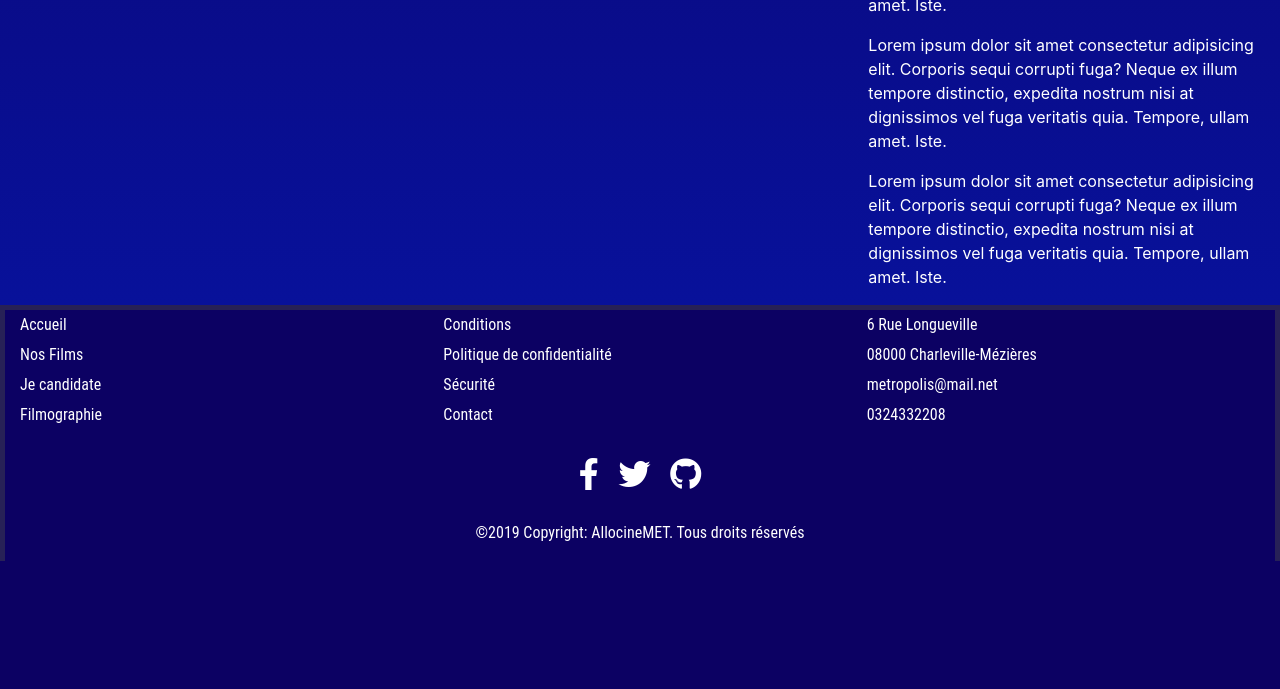
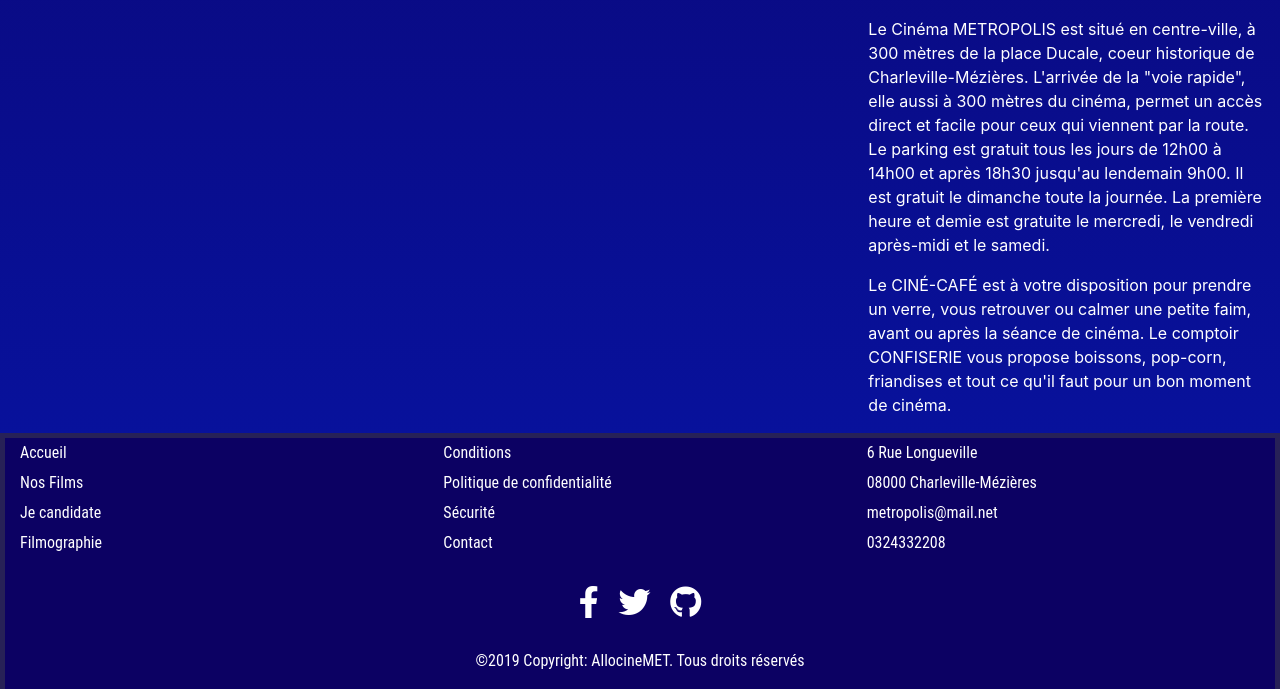
Before and after one commit to Faarged/cinemet, a PHP site: page / in a window 1280 px wide. Shown: the part 721-1410 px from the top of the page. Before the commit the page ends 1282 px from the top, so only its background shows below. Run offline with PHP 8.4, Linux system fonts and the light colour scheme; data that the repository does not hold is empty; some libraries are stand-ins or nearby versions.

Commit message:
texte cohérent pr page accueil

```diff
--- a/index.php
+++ b/index.php
@@ -128,36 +128,35 @@
                 <img class="animated slideInLeft" src="img/matrix.jpg" style="max-width: 100%; max-height: 50em;">
             </div>
             <div class="col-xs-12 col-sm-12 col-md-5 col-lg-4 col-xl-4">
-              <p>Lorem ipsum dolor sit amet consectetur adipisicing
-                elit. Corporis sequi corrupti fuga? Neque ex
-                illum  tempore
-                distinctio, expedita nostrum nisi at dignissimos vel
-                fuga veritatis quia. Tempore, ullam amet.  Iste.
-              </p>
-              <p>Lorem ipsum dolor sit amet consectetur adipisicing
-                elit. Corporis sequi corrupti fuga? Neque exillum
-                tempore distinctio, expedita nostrum nisi at
-                dignissimos vel fuga veritatis quia. Tempore, ullam
-                amet.Iste.
-              </p>
-              <p>Lorem ipsum dolor sit amet consectetur adipisicing elit. Corporis sequi corrupti fuga? Neque ex
-                illum
-                tempore
-                distinctio, expedita nostrum nisi at dignissimos vel fuga veritatis quia. Tempore, ullam amet.
-                Iste.
-              </p>
-              <p>Lorem ipsum dolor sit amet consectetur adipisicing elit. Corporis sequi corrupti fuga? Neque ex
-                illum
-                tempore
-                distinctio, expedita nostrum nisi at dignissimos vel fuga veritatis quia. Tempore, ullam amet.
-                Iste.
-              </p>
-              <p>Lorem ipsum dolor sit amet consectetur adipisicing elit. Corporis sequi corrupti fuga? Neque ex
-                illum
-                tempore
-                distinctio, expedita nostrum nisi at dignissimos vel fuga veritatis quia. Tempore, ullam amet.
-                Iste.
-              </p>
+              <p>Le cinéma METROPOLIS naît d’une réflexion menée en 1997.
+                Il paraît alors en effet certain que les 5 salles
+                du cinéma «LES CLUBS» et la salle du «FORUM» ne
+                correspondraient rapidement plus aux attentes du
+                public. La restructuration complète des deux
+                établissements est rapidement abandonnée.
+                Un projet de construction d’un multiplexe de
+                10 salles est alors conduit.</p>
+              <p>La décoration du cinéma METROPOLIS repose
+                principalement sur deux grandes toiles tirées
+                du film éponyme de Ftritz LANG (1928). La
+                passerelle du hall ainsi que le traitement du
+                sol rejoignent les décors du film.
+                Volontairement, les systèmes techniques
+                (gaines de ventilation et chemins électriques)
+                ont été laissés apparents.</p>
+              <p>Le Cinéma METROPOLIS est situé en centre-ville, à 300 mètres de la place Ducale, coeur historique de Charleville-Mézières.
+                L'arrivée de la "voie rapide", elle aussi à 300 mètres du cinéma, permet un accès direct et facile pour ceux qui viennent par la route.
+                Le parking est gratuit tous les jours de 12h00 à 14h00 et après 18h30 jusqu'au lendemain 9h00.
+                Il est gratuit le dimanche toute la journée.
+                La première heure et demie est gratuite le mercredi, le vendredi après-midi et le samedi.</p>
+                <p>
+                  Le CINÉ-CAFÉ est à votre disposition pour
+                  prendre un verre, vous retrouver ou calmer
+                  une petite faim, avant ou après la séance de cinéma.
+                  Le comptoir CONFISERIE vous propose boissons,
+                  pop-corn, friandises et tout ce qu'il faut
+                  pour un bon moment de cinéma.
+                </p>
             </div>
           </div>
       </div>
```
